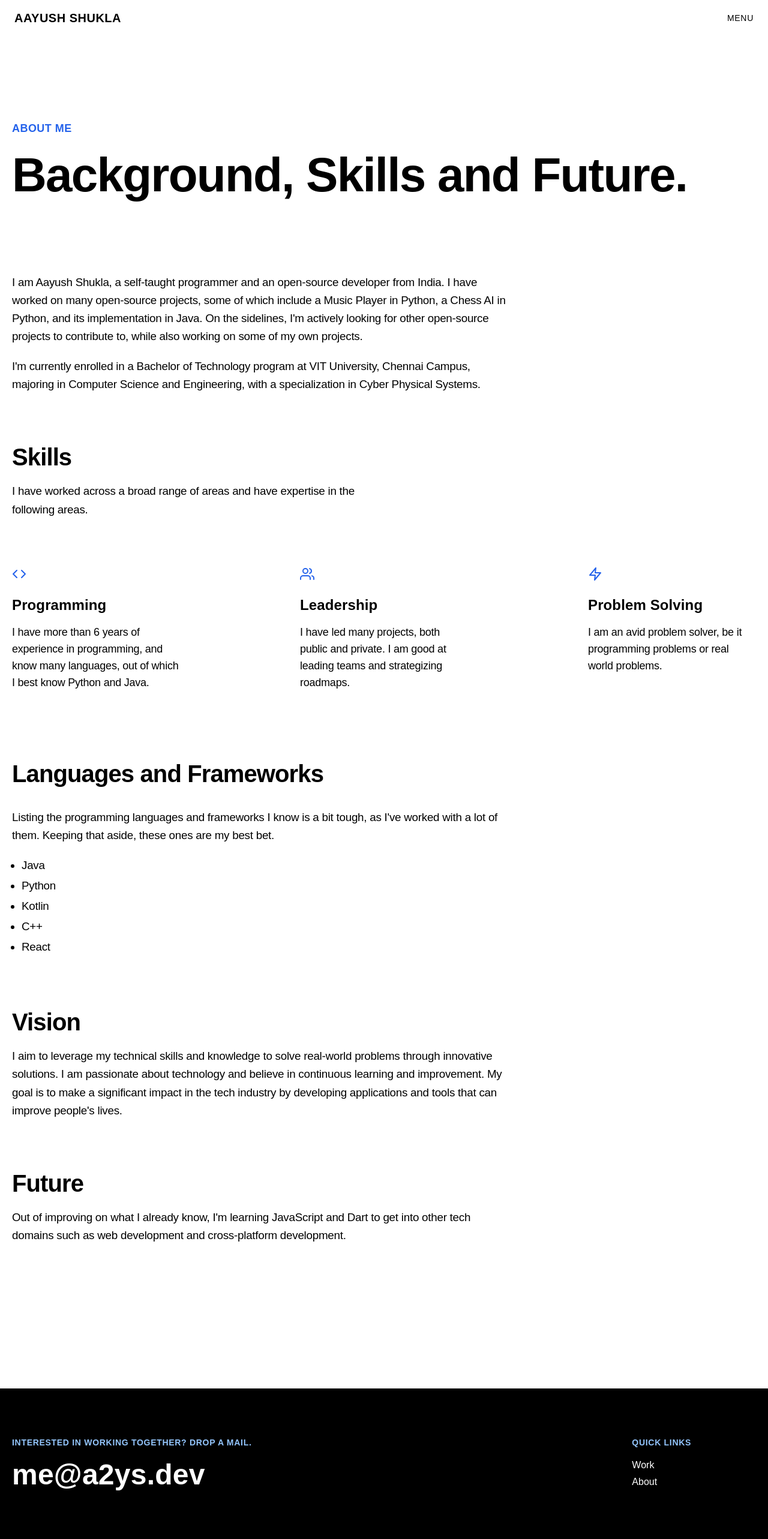
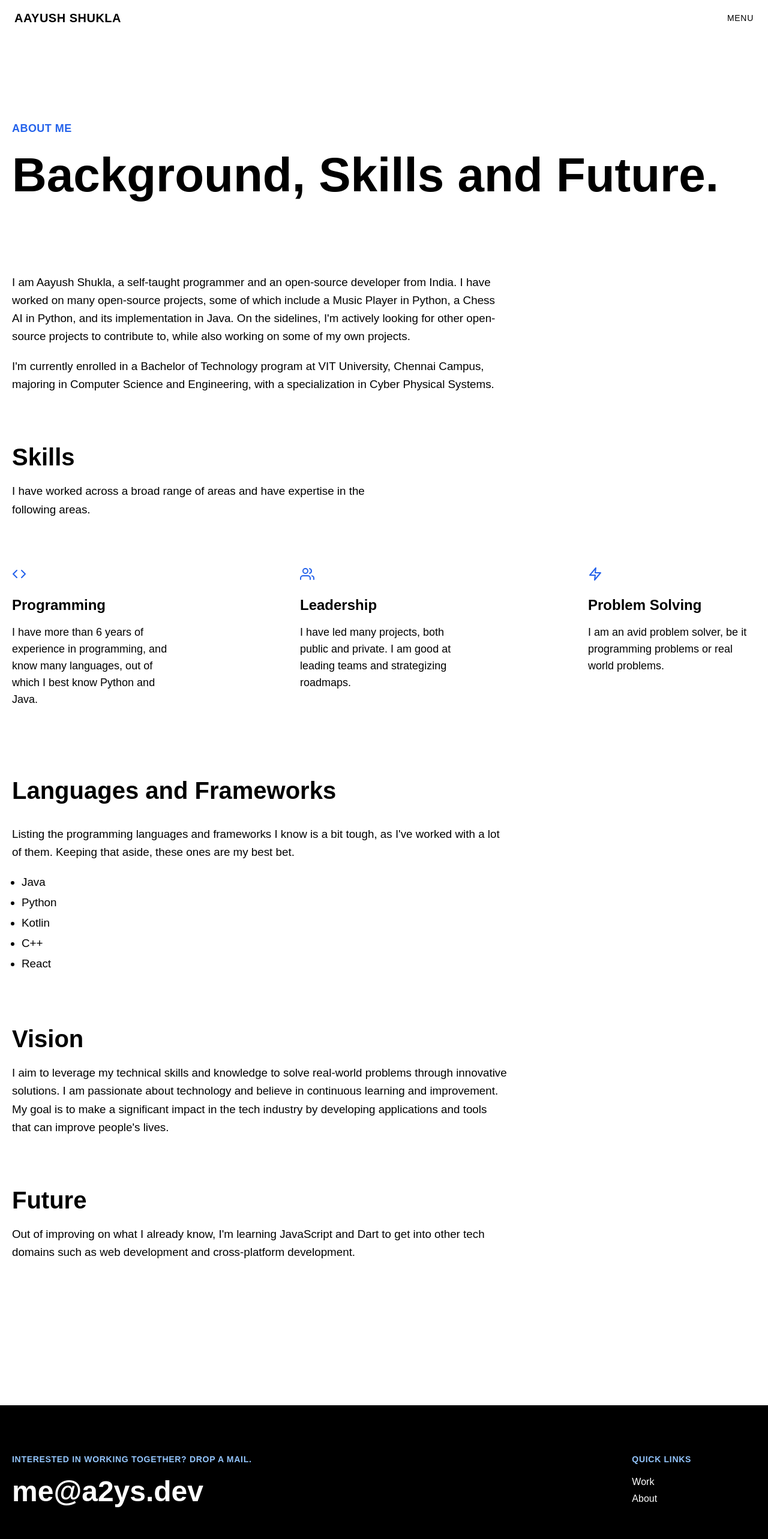
Before and after one commit to a2ys/new-website, a React (Vite) app: page /about in a window 1280 px wide. Shown: the top 2566 px of the page at 60% size. Built offline with nearby package versions, Linux system fonts and the light colour scheme; a web font is replaced by a local one.

Commit message:
Removed all letter spacing modifications

```diff
--- a/src/index.css
+++ b/src/index.css
@@ -29,7 +29,6 @@ h1,h2,h3,h4,h5,h6 {
 .h1 {
     font-size: 3rem;
     line-height: 1.1em;
-    letter-spacing: -.022em;
     font-weight: 700
 }
 
@@ -49,7 +48,6 @@ h1,h2,h3,h4,h5,h6 {
     font-size: 1.5rem;
     font-weight: 700;
     line-height: 1.3em;
-    letter-spacing: -.022em
 }
 
 @media (min-width: 560px) {
@@ -68,7 +66,6 @@ h1,h2,h3,h4,h5,h6 {
     font-size: 1.25rem;
     line-height: 1.3em;
     font-weight: 600;
-    letter-spacing: .005em
 }
 
 @media (min-width: 560px) {
@@ -80,23 +77,17 @@ h1,h2,h3,h4,h5,h6 {
 .h4 {
     font-size: 1.15rem;
     font-weight: 500;
-    letter-spacing: -.013em
 }
 
 @media (min-width: 560px) {
     .h4 {
         font-size:1.25rem;
-        letter-spacing: -.014em
     }
 }
 
 .h5 {
     font-size: 1.15rem;
     font-weight: 500
-}
-
-.h5,li,p {
-    letter-spacing: -.013em
 }
 
 li,p {
@@ -153,7 +144,6 @@ main {
 .big-email {
     font-size: 1.6rem;
     line-height: 2.3rem;
-    letter-spacing: 0.005em;
     font-weight: 700;
 }
 
```
